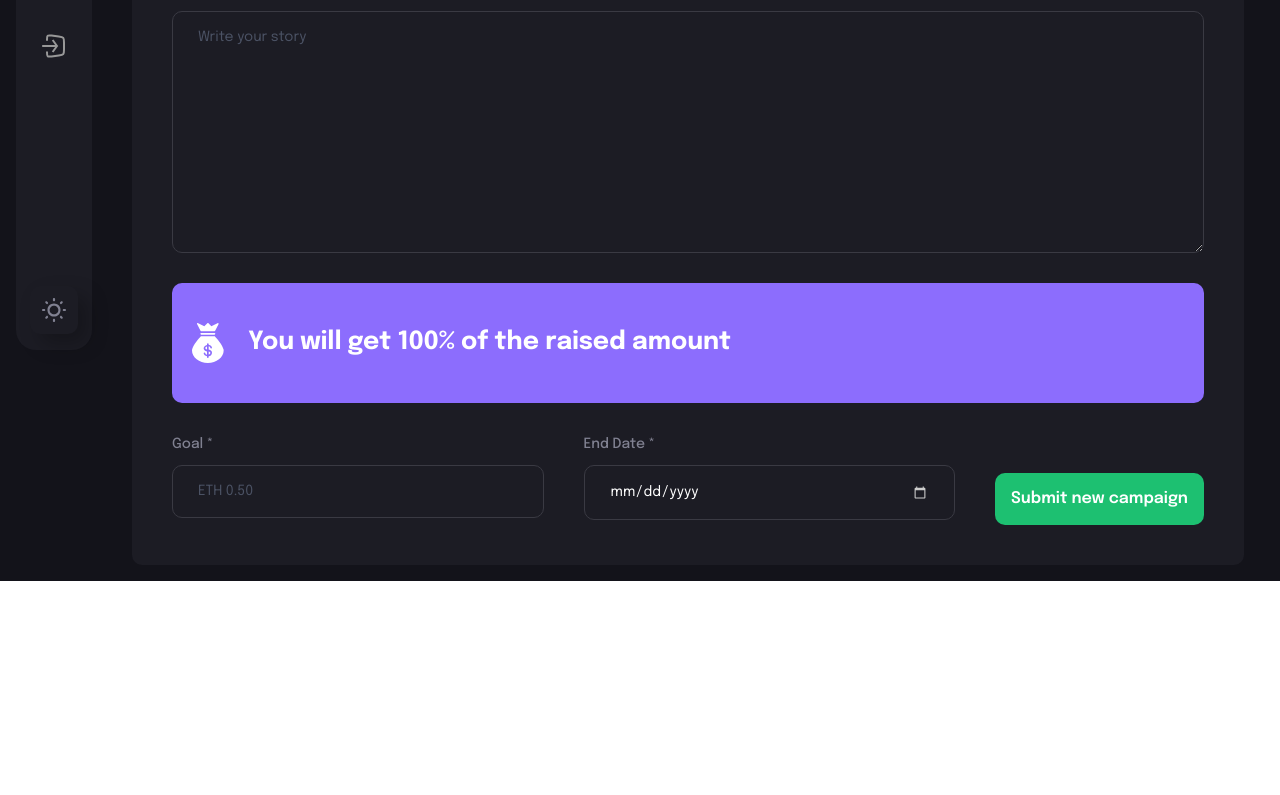
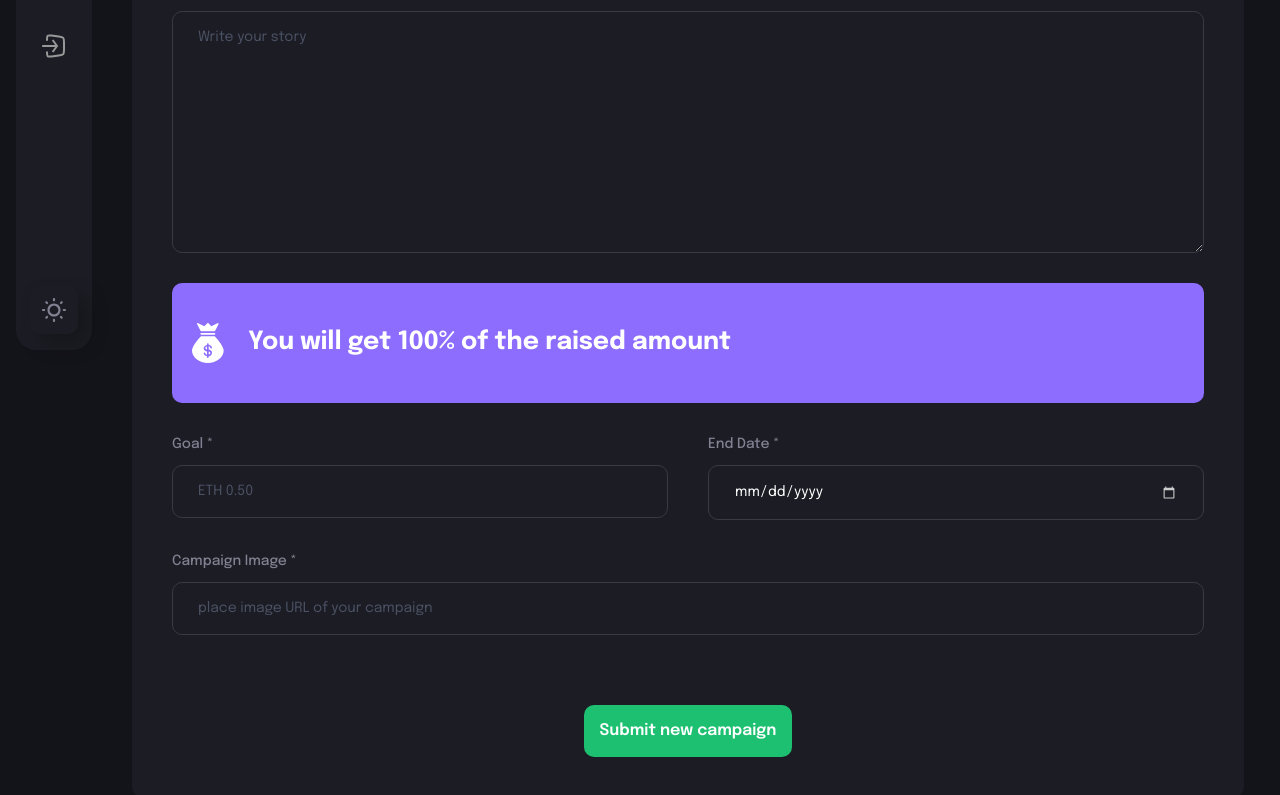
Before and after one commit to Pavankumar-Mhaske/Venture-Catalyst, a React (Vite) app in the folder client/: page /create-campaign in a window 1280 px wide. Shown: the part 414-1209 px from the top of the page. Before the commit the page ends 995 px from the top, so only its background shows below. Built offline with nearby package versions, Linux system fonts and the light colour scheme; what @thirdweb-dev/react would draw is missing.

Commit message:
chore: created handleformfield for every field

```diff
--- a/client/src/pages/CreateCampaign.jsx
+++ b/client/src/pages/CreateCampaign.jsx
@@ -17,7 +17,14 @@
     image: "",
   });
 
-  const handleSubmit = () => {};
+  const handleFormFieldChange = (fieldName, e) => {
+    setForm({ ...form, [fieldName]: e.target.value });
+  };
+
+  const handleSubmit = (e) => {
+    e.preventDefault();
+    console.log(form);
+  };
   return (
     <div className="bg-[#1c1c24] flex justify-center items-center flex-col rounded-[10px] sm:p-10">
       {isLoading && "Loader..."}
@@ -37,14 +44,14 @@
             placeholder="pavan mhaske"
             inputType="text"
             value={form.name}
-            handleChange={() => {}}
+            handleChange={(e) => handleFormFieldChange("name", e)}
           />
           <FormField
             labelName="Campaign title *"
             placeholder="Write a title"
             inputType="text"
             value={form.title}
-            handleChange={() => {}}
+            handleChange={(e) => handleFormFieldChange("title", e)}
           />
         </div>
         <FormField
@@ -52,7 +59,7 @@
           placeholder="Write your story"
           isTextArea
           value={form.description}
-          handleChange={() => {}}
+          handleChange={(e) => handleFormFieldChange("description", e)}
         />
 
         <div className="w-full flex justify-start items-center p-4 bg-[#8c6dfd] h-[120px] rounded-[10px] ">
@@ -72,14 +79,23 @@
             placeholder="ETH 0.50"
             inputType="text"
             value={form.target}
-            handleChange={() => {}}
+            handleChange={(e) => handleFormFieldChange("target", e)}
           />
           <FormField
             labelName="End Date *"
             placeholder="End Date"
             inputType="date"
             value={form.deadline}
-            handleChange={() => {}}
+            handleChange={(e) => handleFormFieldChange("deadline", e)}
+          />
+        </div>
+
+        <FormField
+          labelName="Campaign Image *"
+          placeholder="place image URL of your campaign"
+          inputType="url"
+          value={form.image}
+          handleChange={(e) => handleFormFieldChange("image", e)}
         />
 
         <div className="flex justify-center items-center mt-[40px] ">
@@ -89,7 +105,6 @@
             styles="bg-[#1dc071]"
           />
         </div>
-        </div>
       </form>
     </div>
   );
```
Lines whose indentation alone changed are shown as unchanged.
